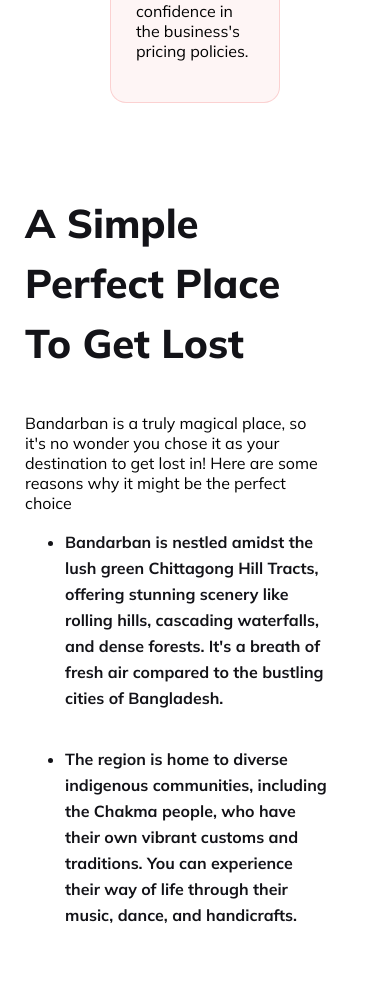
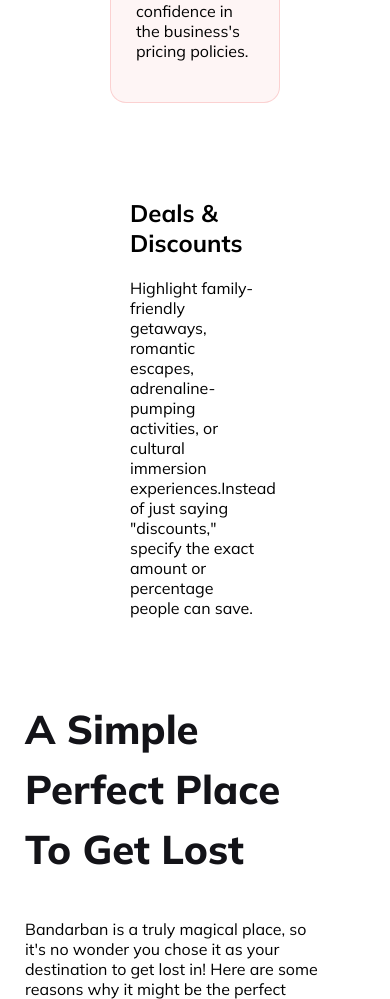
Before and after one commit to amitdebnath76/Assaginment-02, a plain HTML site: page index.html in a window 390 px wide. Shown: the part 6220-7219 px from the top of the page. Drawn offline with Linux system fonts and the light colour scheme.

```diff
--- a/index.html
+++ b/index.html
@@ -602,6 +602,13 @@
         </div>
 
       </section>
+      <section class="Deals-Discounts">
+        <div class="deals-description">
+          <h2>Deals & Discounts</h2>
+        <p> Highlight family-friendly getaways, romantic escapes, adrenaline-pumping activities, or cultural immersion experiences.Instead of just saying "discounts," specify the exact amount or percentage people can save.</p>
+        </div>
+
+      </section>
       <section class="Perfect-Place">
         <div class="Perfect-Place-description">
           <h3 class="place-heading">A Simple Perfect Place To Get Lost</h3>
@@ -621,6 +628,7 @@
             <h3 class="news-heading">Newsletter</h3>
           <p>Get your daily dose of travel news & tips. Sign up today!</p>
           </div>
+          <hr class="line">
           <form class="news-form" action="">
             <label  for="name"></label>
               <input class="news-gap" type="text" placeholder="Enter your Name"><br>
--- a/style.css
+++ b/style.css
@@ -208,6 +208,13 @@ body {
   margin-right: 25%;
   padding: 30px;
 }
+.Deals-Discounts{
+  padding: 50px 130px 0 130px;
+}
+.deals-description{
+  align-items: center;
+  justify-content: center;
+}
 .Perfect-Place {
   display: flex;
   padding: 50px 130px 0 130px;
@@ -320,7 +327,8 @@ body {
   .chose-us,
   .details-three,
   .Perfect-Place,
-  .newslater {
+  .newslater,
+  .footer {
     padding: 25px;
   }
   .nav,
```
